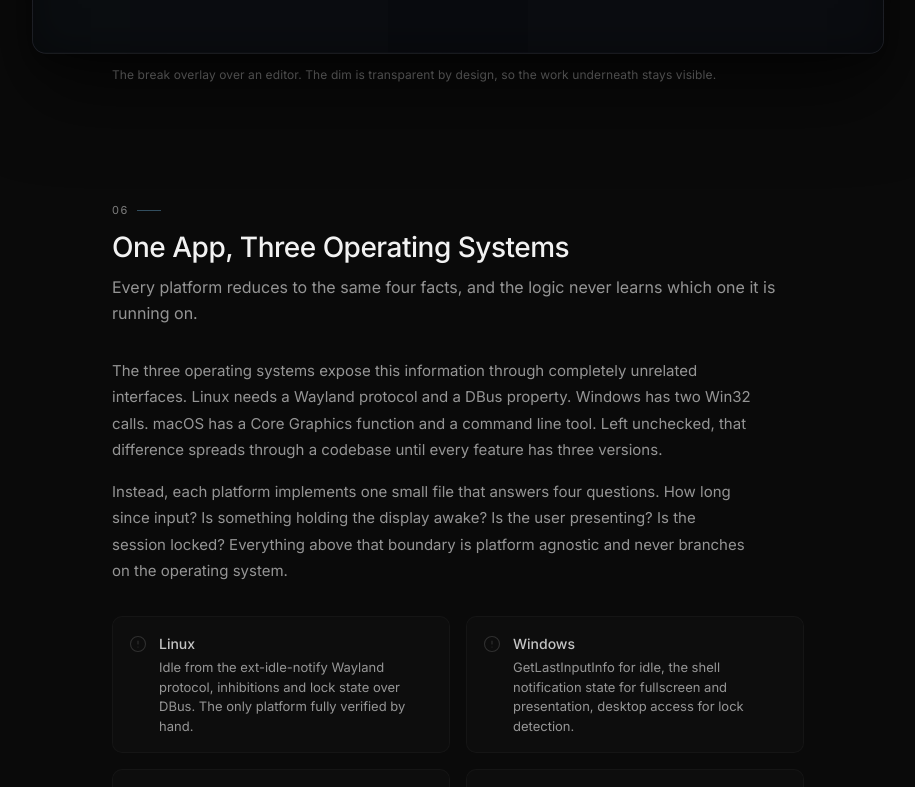
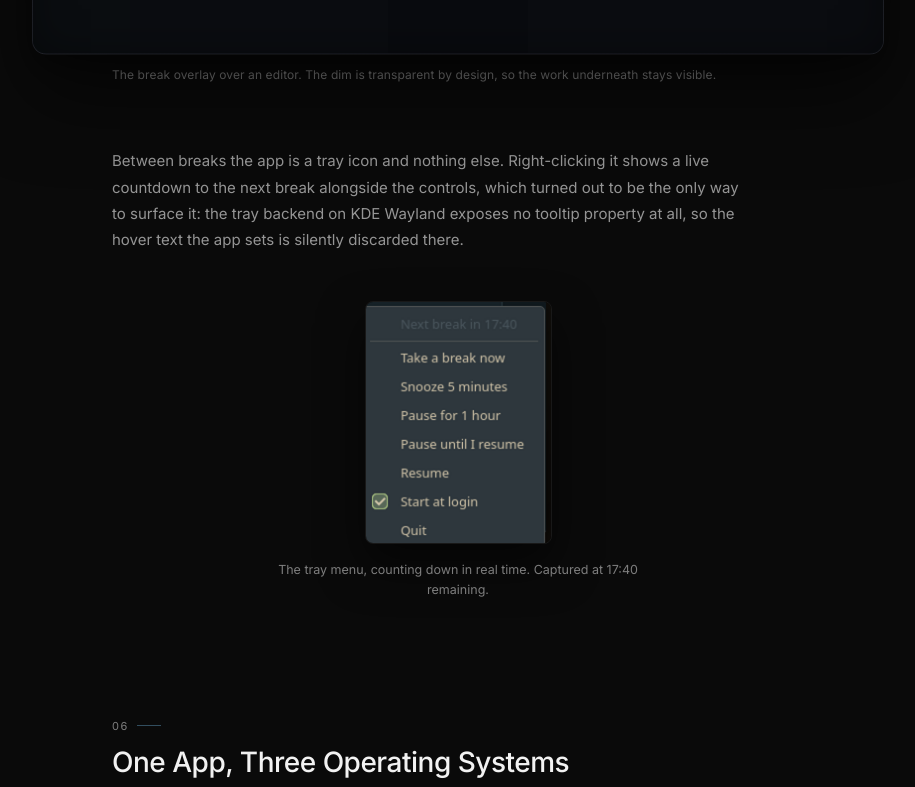
Before and after one commit to RoubenGh/Portfolio, a Next.js app: page /work/twentytwenty in a window 1280 px wide. Shown: the part 5797-6584 px from the top of the page, without its empty margins (312-1227 px from the left). Built offline with nearby package versions, Linux system fonts and the light colour scheme; a web font is replaced by a local one.

Commit message:
case study: add the tray menu and its live countdown
Real screenshot of the tray menu showing the countdown to the next
break, plus a short note on why the menu carries it: the KDE Wayland
tray backend exposes no tooltip property, so the hover text the app
sets is discarded there.

```diff
--- a/src/app/work/twentytwenty/content.tsx
+++ b/src/app/work/twentytwenty/content.tsx
@@ -285,6 +285,29 @@ export default function TwentyTwentyContent() {
                   zoomable
                   wide
                 />
+
+                <SectionBody>
+                  <p>
+                    Between breaks the app is a tray icon and nothing else. Right-clicking it shows a live countdown to the next break alongside the controls, which turned out to be the only way to surface it: the tray backend on KDE Wayland exposes no tooltip property at all, so the hover text the app sets is silently discarded there.
+                  </p>
+                </SectionBody>
+
+                <figure className="my-10 md:my-12 flex flex-col items-center">
+                  <img
+                    src="/images/twentytwenty/tray-menu.png"
+                    alt="The TwentyTwenty tray menu, showing a live countdown reading Next break in 17:40 above the break, snooze, pause and quit controls"
+                    width={187}
+                    className="block rounded-[8px]"
+                    style={{
+                      width: "187px",
+                      boxShadow: "0 20px 45px rgba(0,0,0,0.55)",
+                      border: "1px solid rgba(242,242,242,0.06)",
+                    }}
+                  />
+                  <figcaption className="mt-4 text-[12.5px] leading-[1.6] text-[var(--text-muted)] text-center max-w-[420px]">
+                    The tray menu, counting down in real time. Captured at 17:40 remaining.
+                  </figcaption>
+                </figure>
               </section>
 
               {/* 06 THREE PLATFORMS */}
```
Also changed, not shown: public/images/twentytwenty/tray-menu.png (added).
